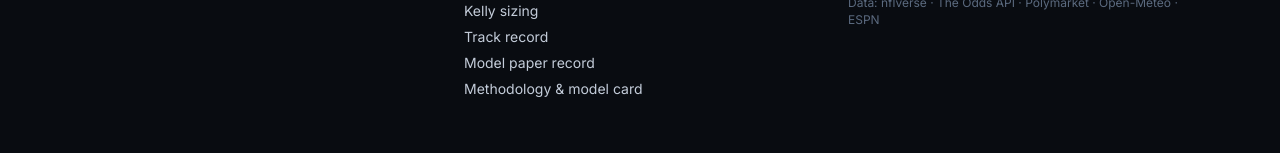
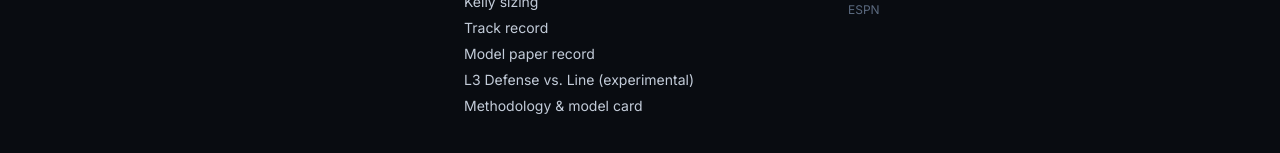
Before and after one commit to Haywood2004/nfl-edge-finder, a Next.js app in the folder web/: page /track-record in a window 1280 px wide. Shown: the part 661-814 px from the top of the page. Built offline with nearby package versions, Linux system fonts and the light colour scheme; no server answers; the database is empty.

Commit message:
Footer link to L3 experiment

```diff
--- a/web/src/app/layout.tsx
+++ b/web/src/app/layout.tsx
@@ -46,6 +46,7 @@
                 <li><Link href="/kelly" className="hover:text-fg">Kelly sizing</Link></li>
                 <li><Link href="/track-record" className="hover:text-fg">Track record</Link></li>
                 <li><Link href="/model-record" className="hover:text-fg">Model paper record</Link></li>
+                <li><Link href="/experimental/l3" className="hover:text-fg">L3 Defense vs. Line (experimental)</Link></li>
                 <li><Link href="/how" className="hover:text-fg">Methodology &amp; model card</Link></li>
               </ul>
             </div>
```
